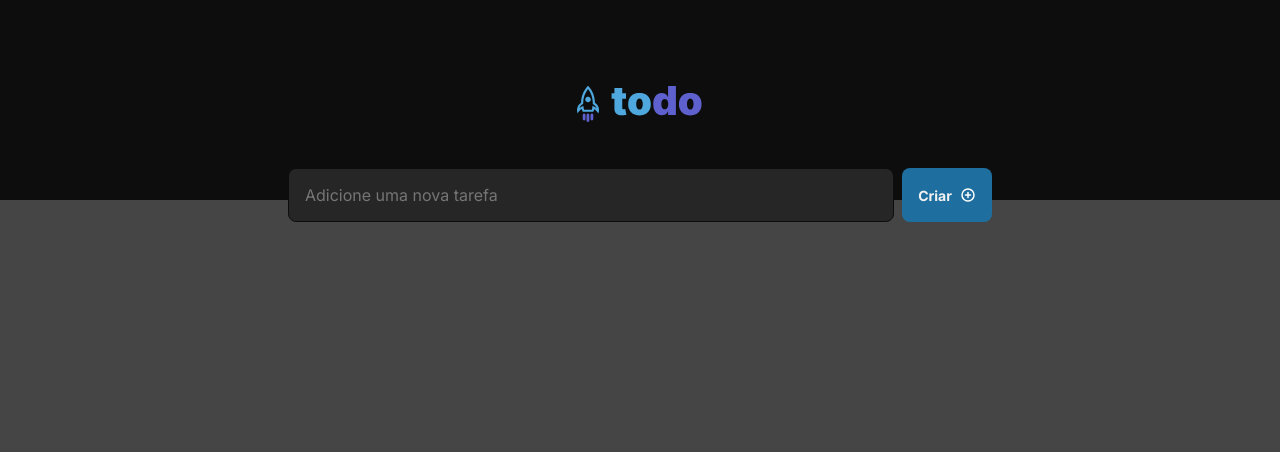
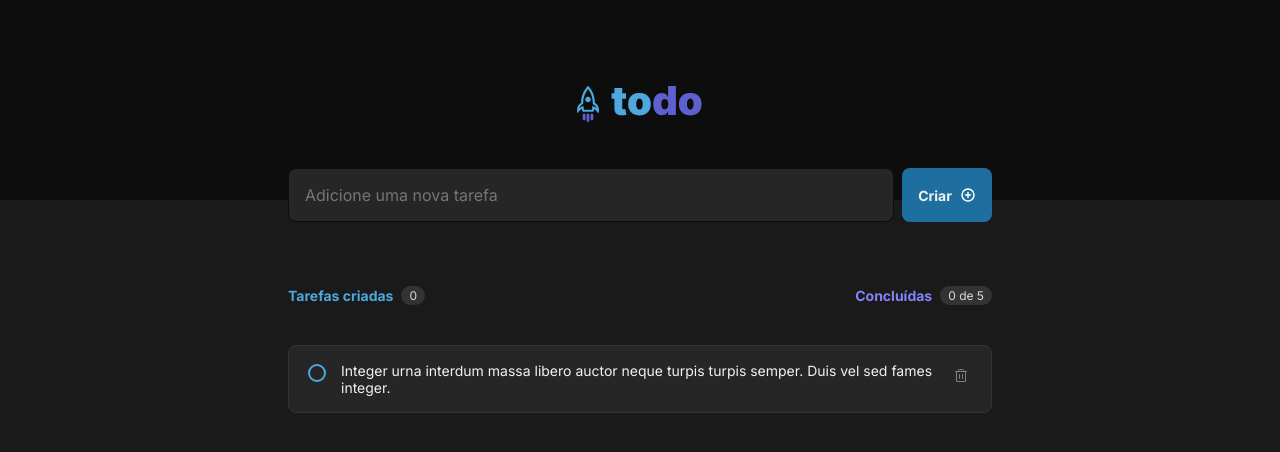
Before and after one commit to LeonardoBrizolla/todo-list-2023, a React (Vite) app: page / in a window 1280 px wide. Shown: the top 452 px of the page. Built offline with nearby package versions, Linux system fonts and the light colour scheme.

Commit message:
Figma finalizado

```diff
--- a/src/App.module.css
+++ b/src/App.module.css
@@ -4,4 +4,5 @@
   padding: 0 1rem;
 
   display: flex;
+  flex-direction: column;
 }
--- a/src/App.tsx
+++ b/src/App.tsx
@@ -4,6 +4,7 @@ import { NewTask } from "./components/NewTask";
 import styles from './App.module.css'
 
 import './global.css';
+import { ListTask } from "./components/ListTask";
 
 export function App() {
   return (
@@ -12,6 +13,7 @@ export function App() {
 
       <main className={styles.wrapper}>
           <NewTask />
+          <ListTask />
       </main>
     </>
   )
--- /dev/null
+++ b/src/components/ListTask.module.css
@@ -0,0 +1,45 @@
+.wrapperListTask {
+  margin-top: 4rem;
+}
+
+.listTaskHeader {
+  display: flex;
+  flex-direction: row;
+  align-items: center;
+  justify-content: space-between;
+}
+
+.createdTasksWrapper, .doneTasksWrapper {
+  display: flex;
+  align-items: center;
+  justify-content: center;
+  gap: 8px;
+}
+
+.createdTasksWrapper strong {
+  color: var(--blue);
+  font-family: "Inter", sans-serif;
+  font-size: 0.875rem;
+  font-weight: bold;
+}
+
+.createdTasksWrapper span, .doneTasksWrapper  span {
+  color: var(--gray-200);
+  font-family: "Inter", sans-serif;
+  font-size: 0.75rem;
+
+  padding: 2px 8px;
+  border-radius: 999px;
+  background-color: var(--gray-400);
+}
+
+.doneTasksWrapper strong {
+  color: var(--purple);
+  font-family: "Inter", sans-serif;
+  font-size: 0.875rem;
+  font-weight: bold;
+}
+
+.tasksContainer {
+  margin-top: 2.5rem;
+}
--- /dev/null
+++ b/src/components/ListTask.tsx
@@ -0,0 +1,24 @@
+import styles from './ListTask.module.css';
+import { Task } from './Task';
+
+export function ListTask() {
+  return (
+    <div className={styles.wrapperListTask}>
+      <header className={styles.listTaskHeader}>
+        <div className={styles.createdTasksWrapper}>
+          <strong>Tarefas criadas</strong>
+          <span>0</span>
+        </div>
+
+        <div className={styles.doneTasksWrapper}>
+          <strong>Concluídas</strong>
+          <span>0 de 5</span>
+        </div>
+      </header>
+
+      <main className={styles.tasksContainer}>
+        <Task />
+      </main>
+    </div>
+  );
+}
--- a/src/components/NewTask.module.css
+++ b/src/components/NewTask.module.css
@@ -1,3 +1,7 @@
+.wrapperNewTask {
+  display: flex;
+}
+
 .input {
   flex: 1;
   height: 54px;
--- a/src/components/NewTask.tsx
+++ b/src/components/NewTask.tsx
@@ -1,9 +1,10 @@
+import { PlusCircle } from "phosphor-react";
+
 import styles from "./NewTask.module.css";
-import { PlusCircle } from "phosphor-react";
 
 export function NewTask() {
   return (
-    <>
+    <div className={styles.wrapperNewTask}>
       <input
         type="text"
         className={styles.input}
@@ -13,6 +14,6 @@ export function NewTask() {
         Criar
         <PlusCircle size={16} weight="bold" color={'var(--white)'} />
       </button>
-    </>
+    </div>
   );
 }
--- /dev/null
+++ b/src/components/Task.module.css
@@ -0,0 +1,98 @@
+.taskContainer button {
+  border: 0;
+  background: transparent;
+  cursor: pointer;
+  line-height: 0;
+  padding: 6px;
+  border-radius: 4px;
+}
+
+.taskContainer button:hover {
+  background-color: var(--gray-400);
+}
+
+.taskContainer svg {
+  color: var(--gray-300);
+}
+
+.taskContainer svg:hover {
+  color: var(--danger);
+}
+
+.taskContainer {
+  display: flex;
+
+  position: relative;
+  cursor: pointer;
+
+  align-items: flex-start;
+  justify-content: space-between;
+
+  border-radius: 8px;
+  padding: 1rem;
+  border: 1px solid var(--gray-400);
+  background-color: var(--gray-500);
+  padding-left: 52px;
+}
+
+.content {
+  color: var(--gray-100);
+  font-family: 'Inter', sans-serif;
+  font-size: 0.875rem;
+  font-style: normal;
+  font-weight: 400;
+}
+
+.checkbox {
+  display: none;
+}
+
+.checkmark {
+  position: absolute;
+  top: 18px;
+  left: 19px;
+  height: 18px;
+  width: 18px;
+  padding: 3.27px;
+  background-color: transparent;
+  border: 2px solid var(--blue);
+  border-radius: 50%;
+}
+
+.checkbox:checked + .checkmark {
+  background-color: var(--purple-dark);
+  border: 2px solid var(--purple-dark);
+}
+
+.checkbox:checked ~ p {
+  text-decoration: line-through;
+  color: var(--gray-300);
+}
+
+.checkbox:not(.checkbox:checked):hover + .checkmark {
+  opacity: 0.8;
+}
+
+.checkbox:checked:hover + .checkmark {
+  filter: brightness(1.2);
+}
+
+.checkmark:after {
+  content: '';
+  position: absolute;
+  display: none;
+}
+
+.checkbox:checked + .checkmark:after {
+  display: block;
+}
+
+.checkbox + .checkmark:after {
+  left: 5px;
+  top: 3px;
+  width: 2px;
+  height: 6px;
+  border: 1px solid white;
+  border-width: 0 1px 1px 0;
+  transform: rotate(45deg);
+}
--- /dev/null
+++ b/src/components/Task.tsx
@@ -0,0 +1,19 @@
+import { Trash } from 'phosphor-react';
+
+import styles from './Task.module.css';
+
+export function Task() {
+  return (
+    <label className={styles.taskContainer}>
+      <input className={styles.checkbox} type="checkbox" />
+      <span className={styles.checkmark}></span>
+      <p className={styles.content}>
+        Integer urna interdum massa libero auctor neque turpis turpis semper.
+        Duis vel sed fames integer.
+      </p>
+      <button>
+        <Trash size={16} />
+      </button>
+    </label>
+  );
+}
--- a/src/global.css
+++ b/src/global.css
@@ -27,7 +27,7 @@
 }
 
 body {
-  background: var(--background);
+  background: var(--gray-600);
   color: var(--gray-300);
   -webkit-font-smoothing: antialiased;
 }
```
Also changed, not shown: 1 other file (tests, documents, lock files or other folders).
